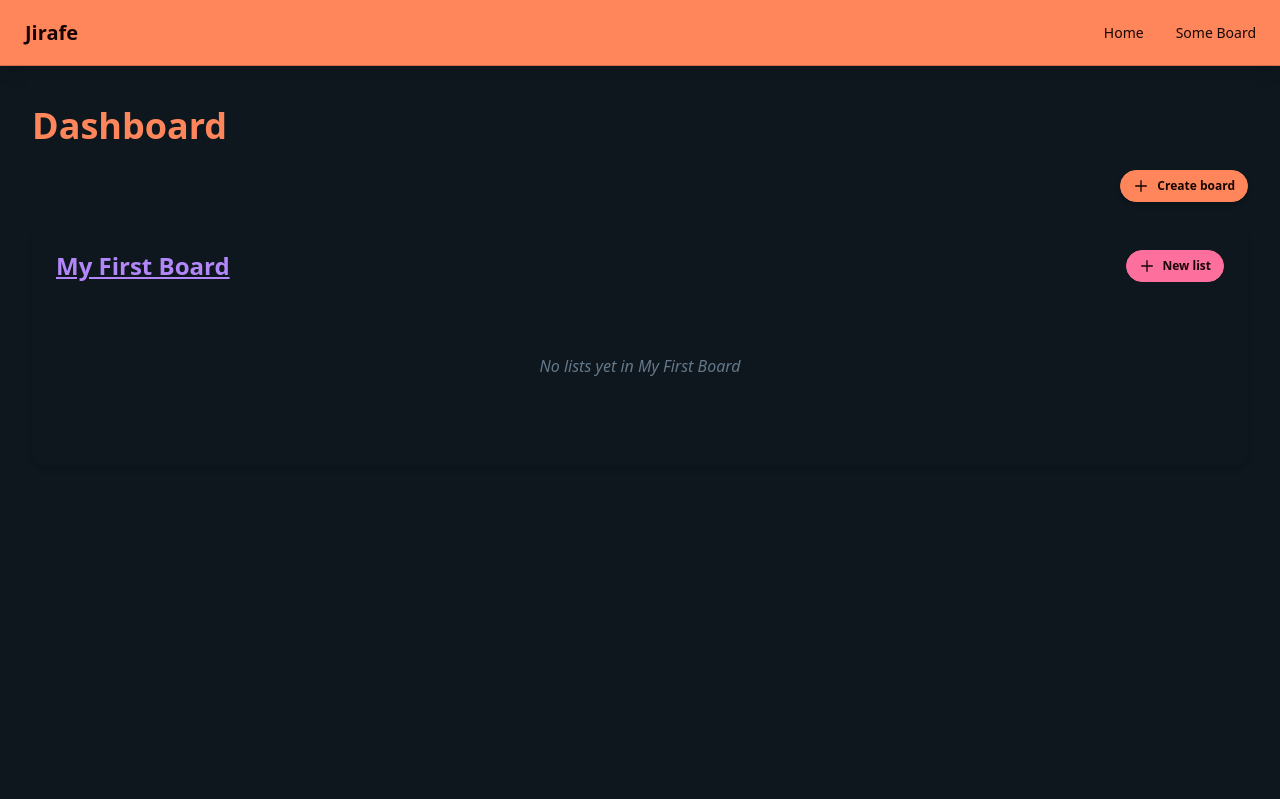
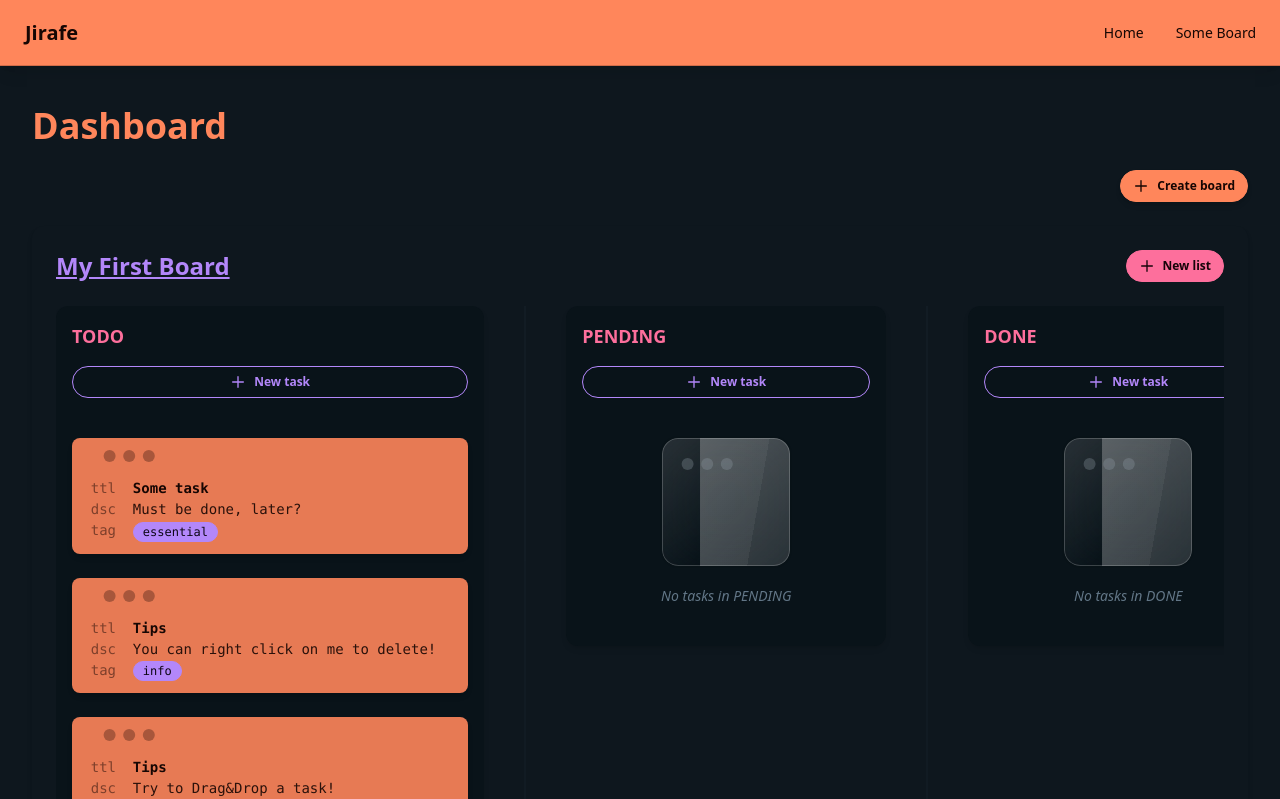
Before and after one commit to Geoffdl/projet-jira, an Angular app: page /home in a window 1280 px wide. Shown: the top 799 px of the page. Built offline with nearby package versions, Linux system fonts and the light colour scheme.

Commit message:
initial data

```diff
--- a/src/app/features/dashboard/board-data-service/board-data-service.ts
+++ b/src/app/features/dashboard/board-data-service/board-data-service.ts
@@ -9,6 +9,37 @@ export class BoardDataService {
     {
       id: 1,
       title: 'My First Board',
+      lists: [{
+        id: 0,
+        title: 'TODO',
+        tasks: [{
+          id: 0,
+          title: 'Some task',
+          description: 'Must be done, later?',
+          tag: 'essential'
+        },{
+          id: 1,
+          title: 'Tips',
+          description: 'You can right click on me to delete!',
+          tag: 'info'
+        },{
+          id: 2,
+          title: 'Tips',
+          description: 'Try to Drag&Drop a task!',
+          tag: 'info'
+        }]
+      }, {
+        id: 1,
+        title: 'PENDING',
+        tasks: []
+      }, {
+        id: 2,
+        title: 'DONE',
+        tasks: []
+      }]
+    },{
+      id: 2,
+      title: 'Some Other Board',
       lists: []
     }
   ]);
--- a/src/app/shared/footer/footer.ts
+++ b/src/app/shared/footer/footer.ts
@@ -7,7 +7,7 @@ import { Component } from '@angular/core';
   <div class="container mx-auto text-center">
     <p class="text-sm text-base-content/80">
       &copy; 2025
-      <span class="text-primary font-semibold hover:text-accent transition-colors">&#64;Geoffdl</span>
+      <span class="text-primary font-semibold hover:text-accent transition-colors"><a href="https://github.com/Geoffdl" target="_blank">&#64;Geoffdl</a></span>
     </p>
   </div>
 </footer>
```
